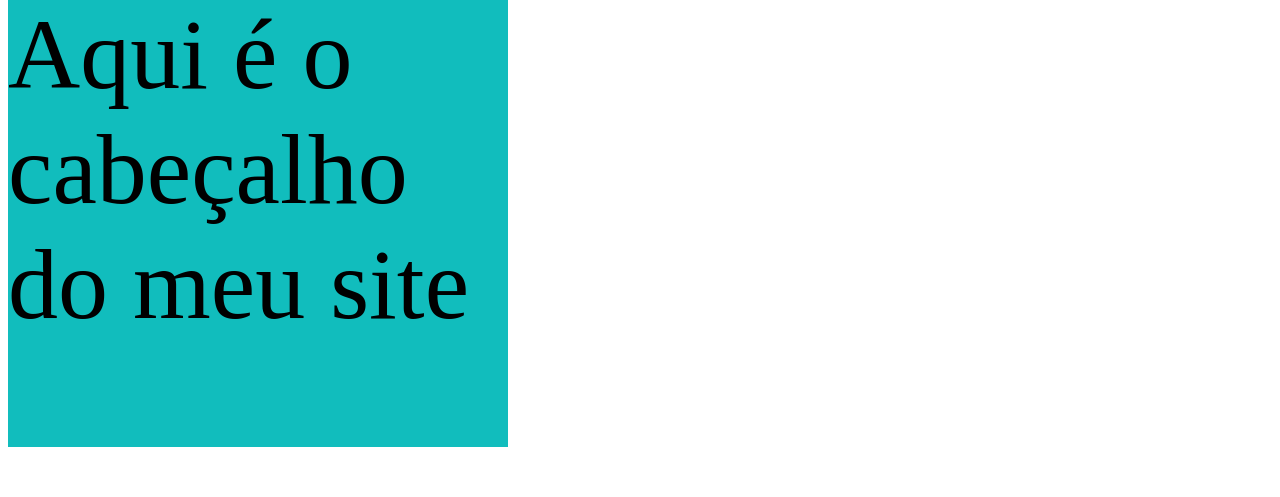
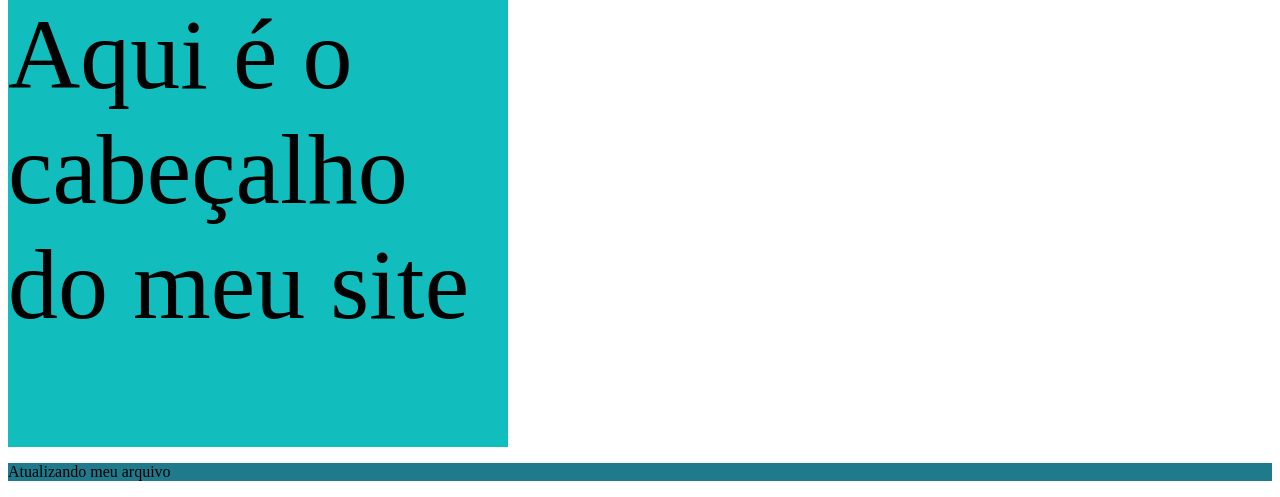
Before and after one commit to Gabrielasmp/estilo-css, a plain HTML site: page index.html in a window 1280 px wide. Shown: the part 439-936 px from the top of the page. Before the commit the page ends 894 px from the top, so only its background shows below. Drawn offline with Linux system fonts and the light colour scheme.

Commit message:
atualizando meu o meu arquivo index.html

```diff
--- a/index.html
+++ b/index.html
@@ -25,4 +25,6 @@
         Aqui é o cabeçalho do meu site
 
     </header>
+
+    <p>Atualizando  meu arquivo</p>
 </html>
```
